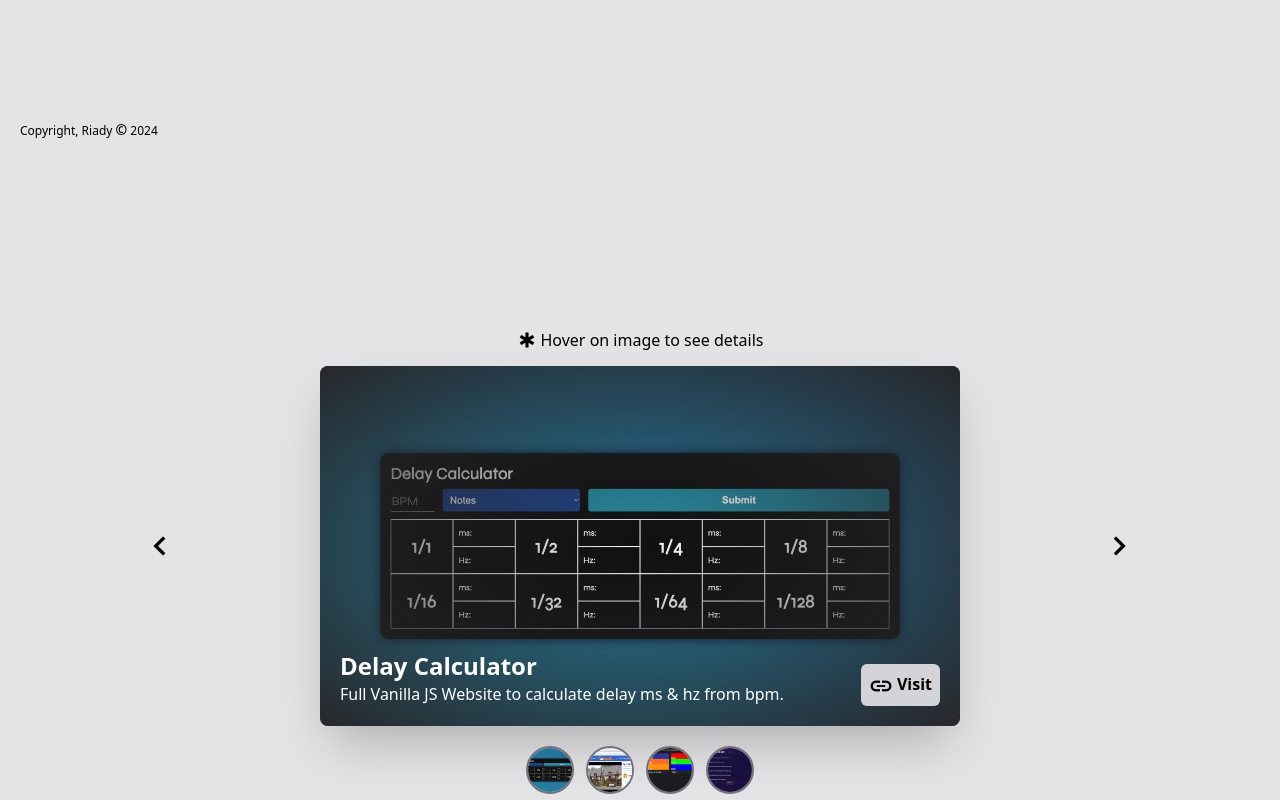
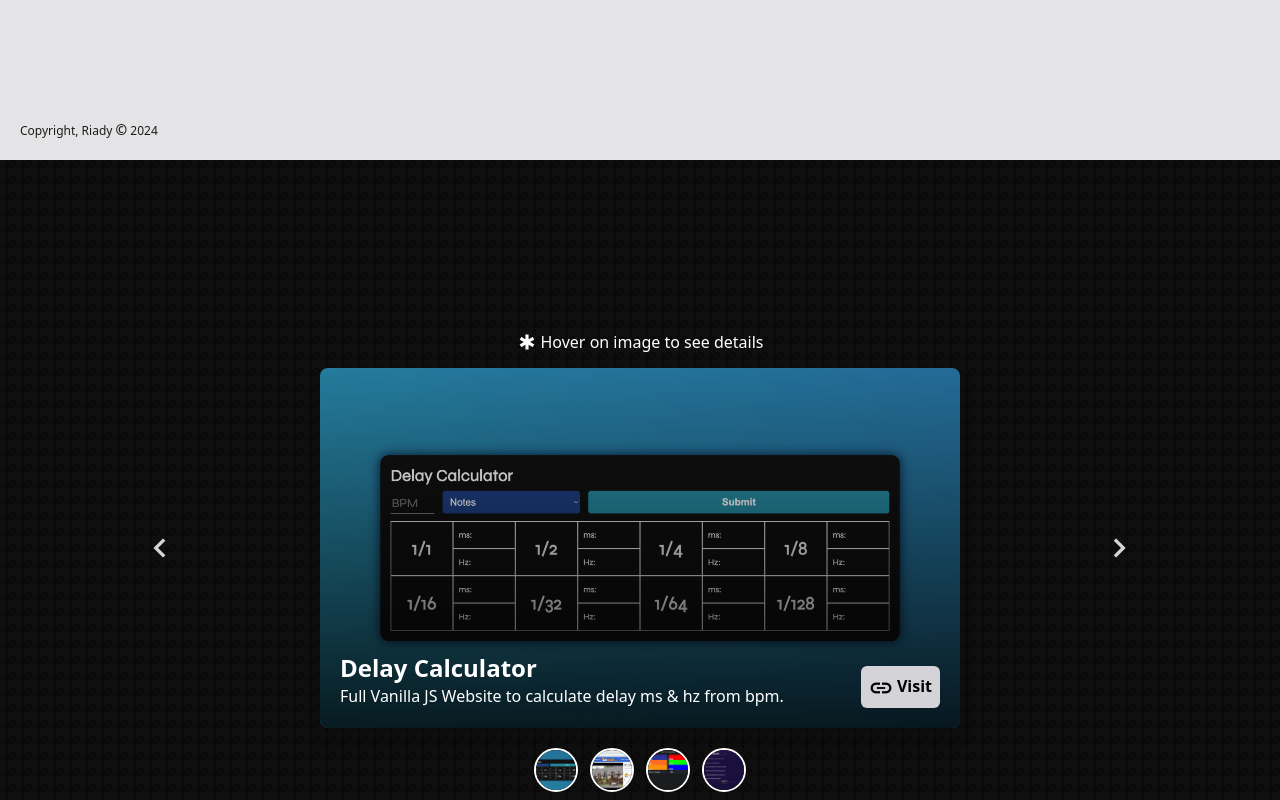
Before and after one commit to AnakUtara/portfolio, a React (Vite) app: page / in a window 1280 px wide. Shown: the part 640-1440 px from the top of the page. Built offline with nearby package versions, Linux system fonts and the light colour scheme.

Commit message:
feat<src> overhaul works page color scheme & add page color transition

```diff
--- a/src/App.jsx
+++ b/src/App.jsx
@@ -15,7 +15,7 @@ function App() {
 	return (
 		<div className="bg-zinc-200">
 			<div className="max-w-[1440px] mx-auto my-0">
-				<header className="p-3 sm:p-5 fixed z-10 flex justify-between items-start w-full 2xl:w-[1440px]">
+				<header className="p-3 sm:p-5 fixed z-10 flex justify-between items-start w-full text-white mix-blend-difference 2xl:w-[1440px]">
 					<div>
 						<h2 className="text-xl md:text-2xl font-bold mb-2 2xl:text-5xl 2xl:mb-4">
 							Portfolio.
@@ -47,7 +47,7 @@ function App() {
 					<WorksPage id={"works"} />
 					<About id={"about"} />
 				</main>
-				<footer className="pl-5 pb-5 fixed bottom-0 z-10 text-xs 2xl:text-xl">
+				<footer className="pl-5 pb-5 fixed bottom-0 z-10 text-xs 2xl:text-xl text-white mix-blend-difference">
 					<p>
 						Copyright, Riady <b className="text-sm 2xl:text-xl">&copy;</b>{" "}
 						{new Date().getFullYear()}
--- a/src/components/About.jsx
+++ b/src/components/About.jsx
@@ -10,7 +10,7 @@ export default function About({ id }) {
 				emergency
 			</span>
 			<h2 className=" w-2/4 font-bold text-2xl sm:text-3xl md:text-4xl text-center 2xl:text-6xl">
-				10 years ago. My 🧠 couldn't understand all of these: 🔽
+				Years ago, my 🧠 couldn't understand all of these: 🔽
 			</h2>
 			<div className="w-2/4 flex justify-center gap-3 flex-wrap">
 				{["HTML5", "CSS3", "Javascript", "React", "Tailwind CSS"].map(
--- a/src/components/Gallery.jsx
+++ b/src/components/Gallery.jsx
@@ -3,13 +3,13 @@
 export default function Gallery({ state, data }) {
 	return (
 		<div
-			className={`w-2/4 rounded-lg shadow-2xl overflow-hidden relative 2xl:w-5/6 ${
+			className={`w-2/4 rounded-lg drop-shadow-lg overflow-hidden relative 2xl:w-5/6 ${
 				state["left"] ? "animate-fade-in-right" : ""
 			} ${state["right"] ? "animate-fade-in-left" : ""} ${
 				state["center"] ? "animate-fade-in" : ""
 			}`}
 		>
-			<div className="w-full h-full p-5 text-center text-white flex flex-col justify-end gap-2 bg-gradient-radial lg:gap-0 lg:justify-between lg:flex-row lg:items-end lg:text-left lg:transition-all lg:duration-500 absolute lg:opacity-0 lg:hover:opacity-100 lg:hover:bg-gradient-radial from-transparent to-zinc-800">
+			<div className="w-full h-full p-5 text-center text-white flex flex-col justify-end gap-2 bg-gradient-to-t from-black/80 to-transparent lg:gap-0 lg:justify-between lg:flex-row lg:items-end lg:text-left lg:transition-all lg:duration-500 absolute lg:opacity-0 lg:hover:opacity-100">
 				<div>
 					<h2 className="font-bold text-lg md:text-xl lg:text-2xl 2xl:text-4xl 2xl:mb-1">
 						{data["title"]}
@@ -19,7 +19,7 @@ export default function Gallery({ state, data }) {
 					</p>
 				</div>
 				<a
-					className="align-middle p-2 bg-zinc-300 text-black rounded-md transition-all duration-300 hover:text-white hover:bg-black 2xl:text-2xl"
+					className="align-middle p-1 text-sm md:p-2 md:text-base bg-zinc-300 text-black rounded-md transition-all duration-300 hover:text-white hover:bg-black 2xl:text-2xl"
 					href={data["url"]}
 					target="_blank"
 				>
--- a/src/components/GalleryBtn.jsx
+++ b/src/components/GalleryBtn.jsx
@@ -3,7 +3,7 @@
 export default function GalleryBtn({ onclick, children }) {
 	return (
 		<span
-			className={`material-symbols-outlined chevron cursor-pointer rounded-full p-2 transition-all duration-300 hover:bg-zinc-500 hover:text-white 2xl:text-7xl`}
+			className={`material-symbols-outlined chevron cursor-pointer rounded-full p-2 text-zinc-300 transition-all duration-300 hover:bg-zinc-500 hover:text-white 2xl:text-7xl`}
 			onClick={onclick}
 		>
 			{children}
--- a/src/components/NavBar.jsx
+++ b/src/components/NavBar.jsx
@@ -22,7 +22,7 @@ export default function NavBar({ menu, scrollTo }) {
 				<li
 					className={`text-[13px] w-fit transition-all duration-200 ${
 						location[i] &&
-						"py-1 px-2 bg-black text-white rounded-e-md shadow-md border-l-4 border-zinc-500"
+						"py-1 px-2 bg-white text-black rounded-e-md shadow-md border-l-4 border-zinc-500"
 					} sm:text-sm md:text-base mb-2 2xl:text-3xl 2xl:mb-4`}
 					key={i}
 				>
--- a/src/components/SocMedBtn.jsx
+++ b/src/components/SocMedBtn.jsx
@@ -6,14 +6,7 @@ export default function SocMedBtn({ url, children }) {
 			href={url}
 			target="_blank"
 		>
-			<svg
-				xmlns="http://www.w3.org/2000/svg"
-				x="0px"
-				y="0px"
-				// width="30"
-				// height="30"
-				viewBox="0 0 24 24"
-			>
+			<svg xmlns="http://www.w3.org/2000/svg" viewBox="0 0 24 24" fill="white">
 				{children}
 			</svg>
 		</a>
--- a/src/components/ThumbNav.jsx
+++ b/src/components/ThumbNav.jsx
@@ -6,16 +6,16 @@ export default function ThumbNav({ data, onclick, state }) {
 				<>
 					<div
 						key={item.id}
-						className={`w-12 h-12 relative cursor-pointer 2xl:w-20 2xl:h-20`}
+						className={`size-11 relative cursor-pointer 2xl:w-20 2xl:h-20`}
 					>
 						<img
-							className={`w-full aspect-square object-cover relative z-10 rounded-full border-zinc-500 border-solid border-2`}
+							className={`w-full aspect-square object-cover relative z-10 rounded-full transition-transform duration-300 border-white border-solid border-2 hover:scale-110`}
 							src={item.img_url}
 							alt="thumbnails"
 							onClick={() => onclick(item)}
 						/>
 						{state === i && (
-							<span className="rounded-full absolute -z-0 bottom-[8px] left-2 w-8 h-8 motion-safe:animate-ping bg-black 2xl:w-16 2xl:h-16"></span>
+							<span className="rounded-full absolute -z-0 bottom-[6px] left-[6px] size-8 motion-safe:animate-ping bg-white 2xl:w-16 2xl:h-16"></span>
 						)}
 					</div>
 				</>
--- a/src/components/WorksPage.jsx
+++ b/src/components/WorksPage.jsx
@@ -38,8 +38,11 @@ export default function WorksPage({ id }) {
 	}
 
 	return (
-		<div id={id} className="flex flex-col justify-center items-center h-screen">
-			<div className="hidden lg:flex lg:items-center lg:mb-3 2xl:mb-5">
+		<div
+			id={id}
+			className="works-page bg-gradient-radial from-black to-transparent flex flex-col justify-center items-center h-screen"
+		>
+			<div className="hidden lg:flex lg:items-center text-white lg:mb-3 2xl:mb-5">
 				<span className="material-symbols-outlined font-bold text-xl animate-spin-slow mr-1 2xl:text-3xl">
 					emergency
 				</span>
@@ -47,7 +50,7 @@ export default function WorksPage({ id }) {
 					Hover on image to see details
 				</span>
 			</div>
-			<div className="flex justify-evenly items-center w-full mb-5">
+			<div className="flex justify-evenly relative items-center w-full mb-5">
 				<GalleryBtn onclick={prevImg}>chevron_left</GalleryBtn>
 				<Gallery state={isPressed} data={imgData} />
 				<GalleryBtn onclick={nextImg}>chevron_right</GalleryBtn>
--- a/src/index.css
+++ b/src/index.css
@@ -13,3 +13,103 @@ html {
 .chevron {
 	font-size: 36px;
 }
+
+.works-page {
+	background: linear-gradient(
+			45deg,
+			#0f0f0f 0%,
+			#0f0f0f 5%,
+			transparent 5%,
+			transparent 10%,
+			#0f0f0f 10%,
+			#0f0f0f 15%,
+			transparent 15%,
+			transparent 20%,
+			#0f0f0f 20%,
+			#0f0f0f 25%,
+			transparent 25%,
+			transparent 30%,
+			#0f0f0f 30%,
+			#0f0f0f 35%,
+			transparent 35%,
+			transparent 40%,
+			#0f0f0f 40%,
+			#0f0f0f 45%,
+			transparent 45%,
+			transparent 50%,
+			#0f0f0f 50%,
+			#0f0f0f 100%,
+			transparent 55%,
+			transparent 60%,
+			#0f0f0f 60%,
+			#0f0f0f 65%,
+			transparent 65%,
+			transparent 70%,
+			#0f0f0f 70%,
+			#0f0f0f 75%,
+			transparent 70%,
+			transparent 80%,
+			#0f0f0f 80%,
+			#0f0f0f 85%,
+			transparent 85%,
+			transparent 90%,
+			#0f0f0f 90%,
+			#0f0f0f 95%,
+			transparent 95%
+		),
+		linear-gradient(
+			135deg,
+			#0f0f0f 0%,
+			#0f0f0f 5%,
+			transparent 5%,
+			transparent 10%,
+			#0f0f0f 10%,
+			#0f0f0f 15%,
+			transparent 15%,
+			transparent 20%,
+			#0f0f0f 20%,
+			#0f0f0f 25%,
+			transparent 25%,
+			transparent 30%,
+			#0f0f0f 30%,
+			#0f0f0f 35%,
+			transparent 35%,
+			transparent 40%,
+			#0f0f0f 40%,
+			#0f0f0f 45%,
+			transparent 45%,
+			transparent 50%,
+			#0f0f0f 50%,
+			#0f0f0f 55%,
+			transparent 55%,
+			transparent 60%,
+			#0f0f0f 60%,
+			#0f0f0f 65%,
+			transparent 65%,
+			transparent 70%,
+			#0f0f0f 70%,
+			#0f0f0f 75%,
+			transparent 70%,
+			transparent 80%,
+			#0f0f0f 80%,
+			#0f0f0f 85%,
+			transparent 85%,
+			transparent 90%,
+			#0f0f0f 90%,
+			#0f0f0f 95%,
+			transparent 95%
+		);
+	background-size: 1em 1em;
+	background-color: #000000;
+	opacity: 1;
+	animation: gradient-animation 200s linear infinite;
+}
+
+@keyframes gradient-animation {
+	from {
+		background-position: 0%;
+	}
+	to {
+		background-position: 100%;
+	}
+}
```
